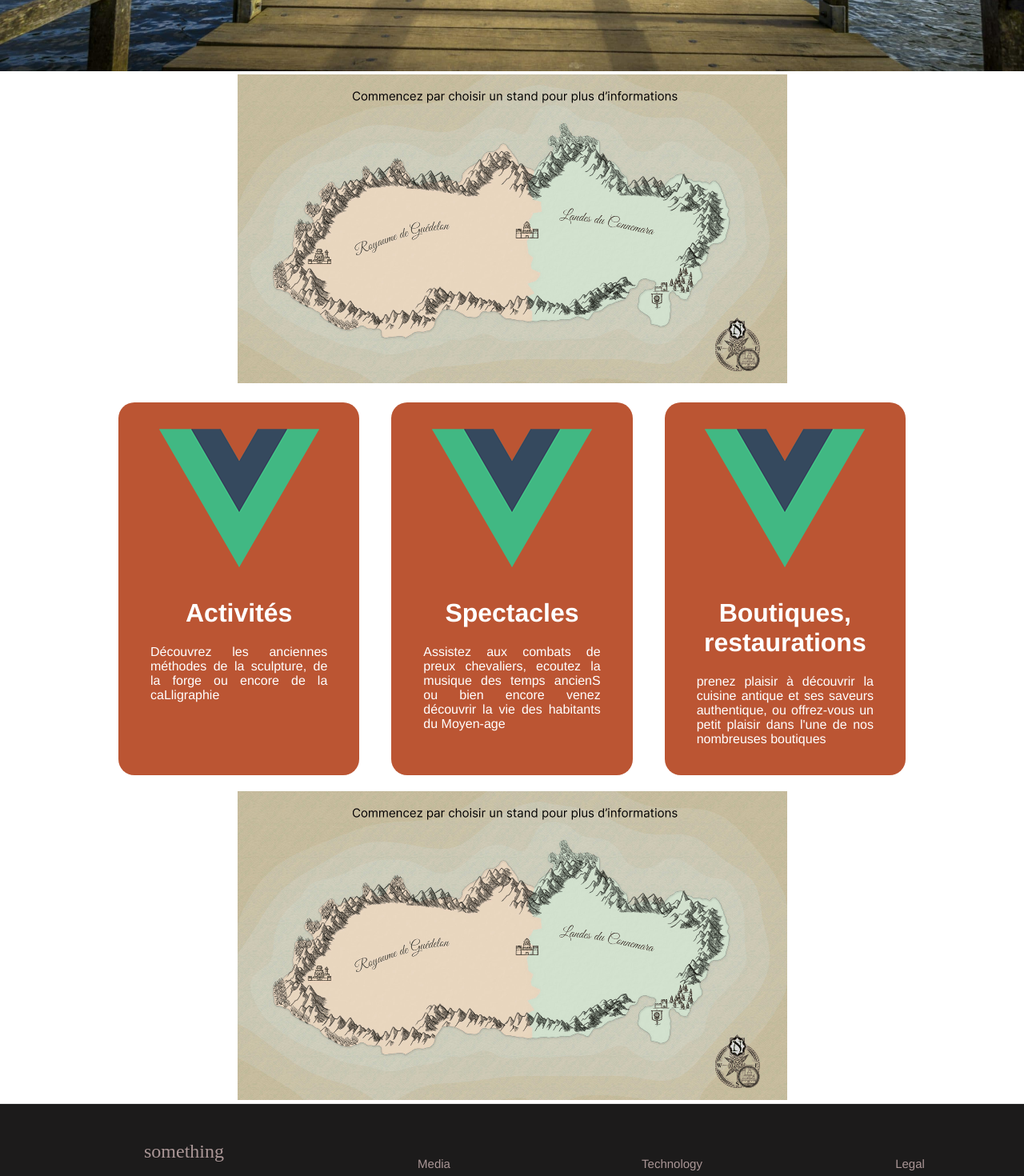
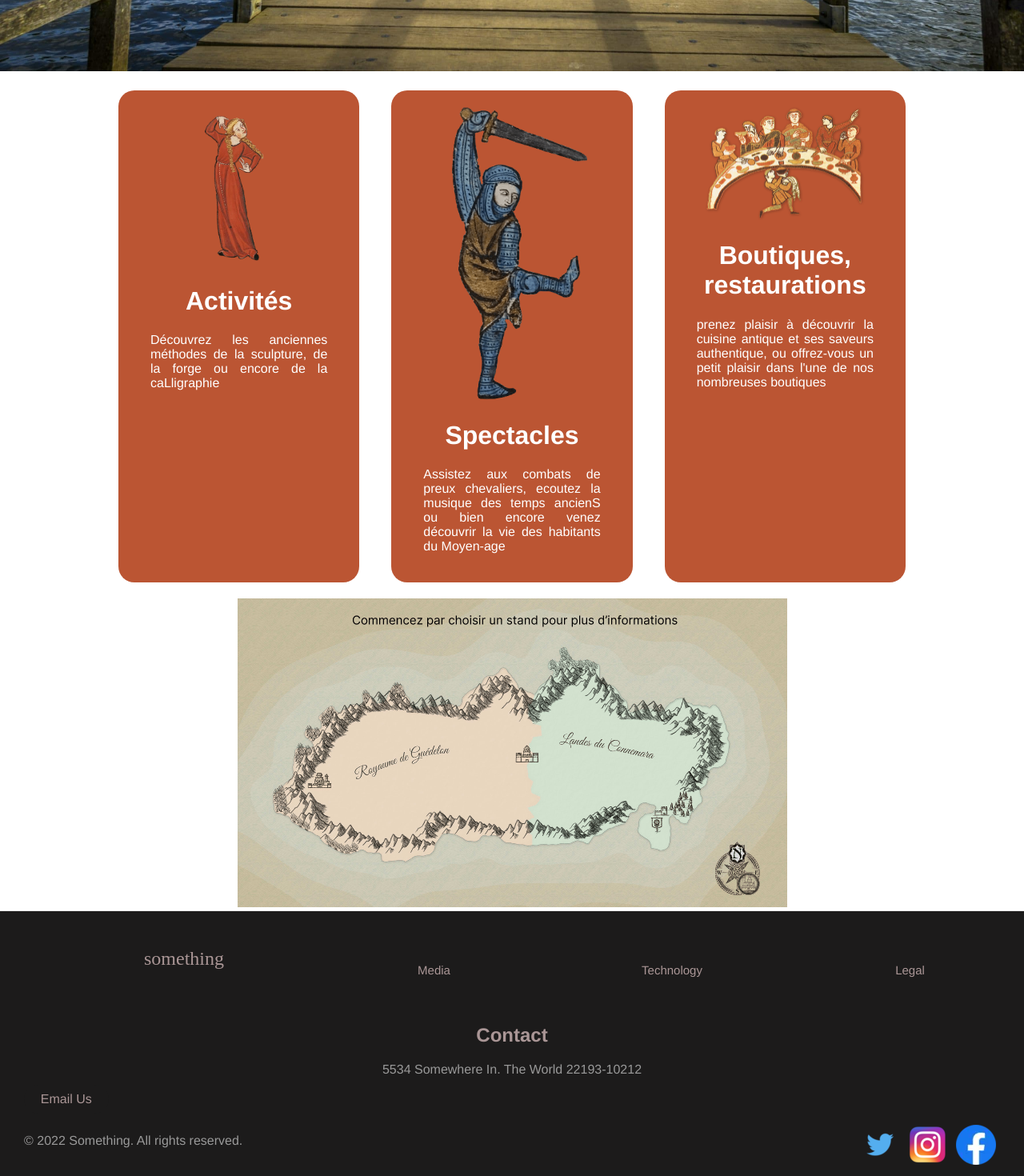
Before and after one commit to ThomasG1raud/saes3_vue, a Vue app: page /#/ in a window 1280 px wide. Shown: the part 660-2130 px from the top of the page at 80% size. Built offline with nearby package versions, Linux system fonts and the light colour scheme.

Commit message:
correction image in card activity

```diff
--- a/src/components/FooterView.vue
+++ b/src/components/FooterView.vue
@@ -44,7 +44,7 @@
     </div>
 
     <div class="legal">
-      <p>&copy; 2019 Something. All rights reserved.</p>
+      <p>&copy; 2022 Something. All rights reserved.</p>
 
       <div class="legal__links">
 
--- a/src/views/HomeView.vue
+++ b/src/views/HomeView.vue
@@ -3,16 +3,16 @@
     <div class="imagePrincipal">
       <img class="imgPrincipalVitrine" src="../assets/imagePrincipalVitrine.jpg">
     </div>
-    <MapView/>
 
     <div class="grid">
-      <CardActivityView image-card="logo.png" title-card="Activités"
+      <CardActivityView image-card="activite.png" title-card="Activités"
                         text-card="Découvrez les anciennes méthodes de la  sculpture, de la forge ou encore de la caLligraphie"/>
-      <CardActivityView image-card="logo.png" title-card="Spectacles"
+      <CardActivityView image-card="spectacle.png" title-card="Spectacles"
                         text-card="Assistez aux combats de preux chevaliers, ecoutez la musique des temps ancienS ou bien encore venez découvrir la vie des habitants du Moyen-age"/>
-      <CardActivityView image-card="logo.png" title-card="Boutiques, restaurations"
+      <CardActivityView image-card="boutique.png" title-card="Boutiques, restaurations"
                         text-card="prenez plaisir à découvrir la cuisine antique et ses saveurs authentique, ou offrez-vous un petit plaisir dans l'une de nos nombreuses boutiques"/>
     </div>
+
     <MapView/>
 <!--    <HelloWorld msg="Welcome to Your Vue.js App"/>-->
   </div>
```
